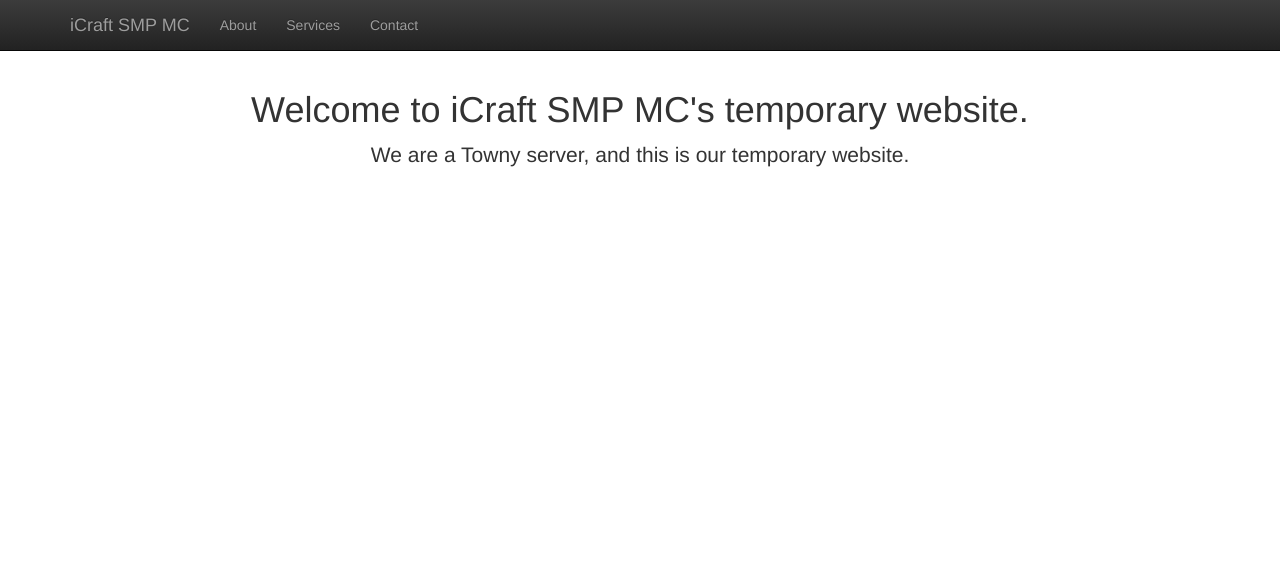
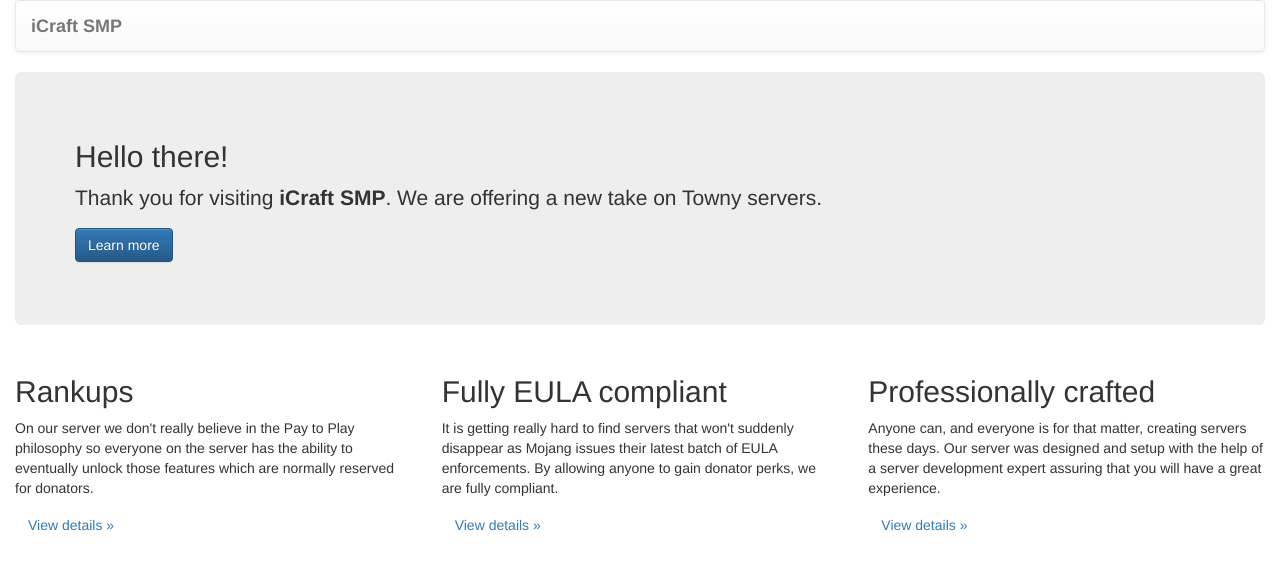
Before and after one commit to Tsuser1/icraftsmpmc.github.com, a plain HTML site: page index.html in a window 1280 px wide. Drawn offline with nearby package versions, Linux system fonts and the light colour scheme.

Commit message:
Update index.html

```diff
--- a/index.html
+++ b/index.html
@@ -9,14 +9,6 @@
 <!-- Latest compiled and minified JavaScript -->
 <script src="https://maxcdn.bootstrapcdn.com/bootstrap/3.3.7/js/bootstrap.min.js" integrity="sha384-Tc5IQib027qvyjSMfHjOMaLkfuWVxZxUPnCJA7l2mCWNIpG9mGCD8wGNIcPD7Txa" crossorigin="anonymous"></script>
 
-    <!-- Custom CSS -->
-    <style>
-    body {
-        padding-top: 70px;
-        /* Required padding for .navbar-fixed-top. Remove if using .navbar-static-top. Change if height of navigation changes. */
-    }
-    </style>
-
     <!-- HTML5 Shim and Respond.js IE8 support of HTML5 elements and media queries -->
     <!-- WARNING: Respond.js doesn't work if you view the page via file:// -->
     <!--[if lt IE 9]>
@@ -27,49 +19,63 @@
 </head>
 
 <body>
-
-    <!-- Navigation -->
-    <nav class="navbar navbar-inverse navbar-fixed-top" role="navigation">
-        <div class="container">
-            <!-- Brand and toggle get grouped for better mobile display -->
-            <div class="navbar-header">
-                <button type="button" class="navbar-toggle" data-toggle="collapse" data-target="#bs-example-navbar-collapse-1">
-                    <span class="sr-only">Toggle navigation</span>
-                    <span class="icon-bar"></span>
-                    <span class="icon-bar"></span>
-                    <span class="icon-bar"></span>
-                </button>
-                <a class="navbar-brand" href="/index.html">iCraft SMP MC</a>
-            </div>
-            <!-- Collect the nav links, forms, and other content for toggling -->
-            <div class="collapse navbar-collapse" id="bs-example-navbar-collapse-1">
-                <ul class="nav navbar-nav">
-                    <li>
-                        <a href="#" disabled=disabled>About</a>
-                    </li>
-                    <li>
-                        <a href="#" disabled=disabled>Services</a>
-                    </li>
-                    <li>
-                        <a href="#" disabled=disabled>Contact</a>
-                    </li>
-                </ul>
-            </div>
-            <!-- /.navbar-collapse -->
-        </div>
-        <!-- /.container -->
-    </nav>
-
-    <!-- Page Content -->
-    <div class="container">
-
+    <div class="container-fluid">
         <div class="row">
-            <div class="col-lg-12 text-center">
-                <h1>Welcome to iCraft SMP MC's temporary website.</h1>
-                <p class="lead">We are a Towny server, and this is our temporary website.</p>
+            <div class="col-md-12">
+                <nav class="navbar navbar-default" role="navigation">
+                    <div class="navbar-header">
+                        <button type="button" class="navbar-toggle" data-toggle="collapse" data-target="#bs-example-navbar-collapse-1">
+                             <span class="sr-only">Toggle navigation</span><span class="icon-bar"></span><span class="icon-bar"></span><span class="icon-bar"></span>
+                        </button> <a class="navbar-brand" href="#"><b>iCraft SMP</b></a>
+                    </div>
+                </nav>
+                <div class="jumbotron">
+                    <h2>
+                        Hello there!
+                    </h2>
+                    <p>
+                        Thank you for visiting <strong>iCraft SMP</strong>. We are offering a new take on Towny servers.
+                    </p>
+                    <p>
+                        <a class="btn btn-primary btn-large" href="#">Learn more</a>
+                    </p>
+                </div>
             </div>
         </div>
-        <!-- /.row -->
-
+        <div class="row">
+            <div class="col-md-4">
+                <h2>
+                    Rankups
+                </h2>
+                <p>
+                    On our server we don't really believe in the Pay to Play philosophy so everyone on the server has the ability to eventually unlock those features which are normally reserved for donators.<br />
+                </p>
+                <p>
+                    <a class="btn" href="#">View details »</a>
+                </p>
+            </div>
+            <div class="col-md-4">
+                <h2>
+                    Fully EULA compliant
+                </h2>
+                <p>
+                    It is getting really hard to find servers that won't suddenly disappear as Mojang issues their latest batch of EULA enforcements. By allowing anyone to gain donator perks, we are fully compliant.<br />
+                </p>
+                <p>
+                    <a class="btn" href="#">View details »</a>
+                </p>
+            </div>
+            <div class="col-md-4">
+                <h2>
+                    Professionally crafted
+                </h2>
+                <p>
+                    Anyone can, and everyone is for that matter, creating servers these days. Our server was designed and setup with the help of a server development expert assuring that you will have a great experience.
+                </p>
+                <p>
+                    <a class="btn" href="#">View details »</a>
+                </p>
+            </div>
+        </div>
     </div>
 </body>
```
